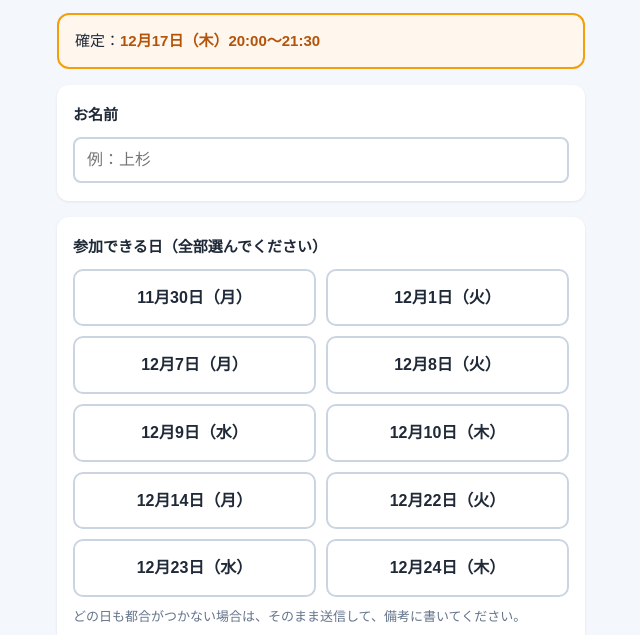
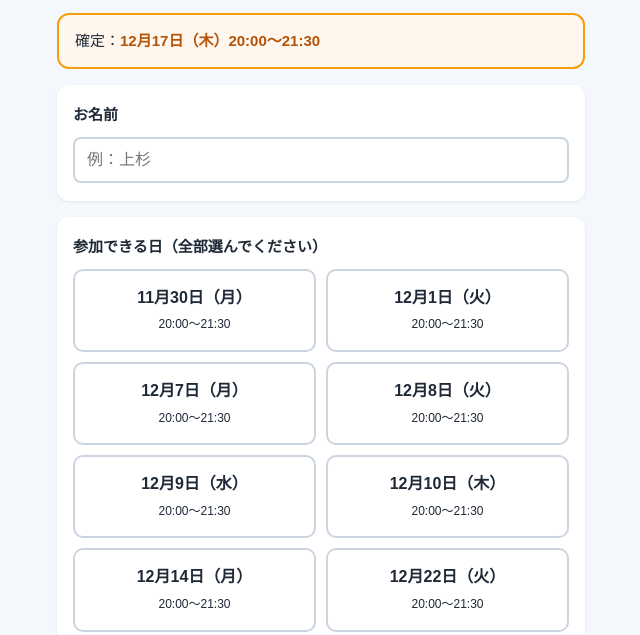
Before and after one commit to NAMBA-STAR/ai-katsuyou-nittei, a plain HTML site: page index.html in a window 1280 px wide. Shown: the part 148-783 px from the top of the page, without its empty margins (319-959 px from the left). Drawn offline with Linux system fonts and the light colour scheme.

Commit message:
Update index.html

```diff
--- a/index.html
+++ b/index.html
@@ -23,6 +23,7 @@
   .chip span { display: block; text-align: center; padding: 14px 6px; border: 2px solid #cbd5e1; border-radius: 10px; font-size: 16px; font-weight: 600; background: #fff; }
   .chip input:checked + span { background: #1e40af; border-color: #1e40af; color: #fff; }
   .chip input:focus-visible + span { outline: 3px solid #93c5fd; }
+  .chip span small { font-size: 12px; font-weight: 400; }
   .note { font-size: 13px; color: #64748b; margin-top: 10px; }
   button { width: 100%; background: #ea580c; color: #fff; border: none; font-size: 17px; font-weight: 700; padding: 16px; border-radius: 10px; cursor: pointer; }
   button:active { opacity: .85; }
@@ -44,16 +45,16 @@
     <div class="card">
       <span class="title">参加できる日（全部選んでください）</span>
       <div class="dates">
-        <label class="chip"><input type="checkbox" name="dates" value="11月30日（月）"><span>11月30日（月）</span></label>
-        <label class="chip"><input type="checkbox" name="dates" value="12月1日（火）"><span>12月1日（火）</span></label>
-        <label class="chip"><input type="checkbox" name="dates" value="12月7日（月）"><span>12月7日（月）</span></label>
-        <label class="chip"><input type="checkbox" name="dates" value="12月8日（火）"><span>12月8日（火）</span></label>
-        <label class="chip"><input type="checkbox" name="dates" value="12月9日（水）"><span>12月9日（水）</span></label>
-        <label class="chip"><input type="checkbox" name="dates" value="12月10日（木）"><span>12月10日（木）</span></label>
-        <label class="chip"><input type="checkbox" name="dates" value="12月14日（月）"><span>12月14日（月）</span></label>
-        <label class="chip"><input type="checkbox" name="dates" value="12月22日（火）"><span>12月22日（火）</span></label>
-        <label class="chip"><input type="checkbox" name="dates" value="12月23日（水）"><span>12月23日（水）</span></label>
-        <label class="chip"><input type="checkbox" name="dates" value="12月24日（木）"><span>12月24日（木）</span></label>
+        <label class="chip"><input type="checkbox" name="dates" value="11月30日（月）"><span>11月30日（月）<br><small>20:00〜21:30</small></span></label>
+        <label class="chip"><input type="checkbox" name="dates" value="12月1日（火）"><span>12月1日（火）<br><small>20:00〜21:30</small></span></label>
+        <label class="chip"><input type="checkbox" name="dates" value="12月7日（月）"><span>12月7日（月）<br><small>20:00〜21:30</small></span></label>
+        <label class="chip"><input type="checkbox" name="dates" value="12月8日（火）"><span>12月8日（火）<br><small>20:00〜21:30</small></span></label>
+        <label class="chip"><input type="checkbox" name="dates" value="12月9日（水）"><span>12月9日（水）<br><small>20:00〜21:30</small></span></label>
+        <label class="chip"><input type="checkbox" name="dates" value="12月10日（木）"><span>12月10日（木）<br><small>20:00〜21:30</small></span></label>
+        <label class="chip"><input type="checkbox" name="dates" value="12月14日（月）"><span>12月14日（月）<br><small>20:00〜21:30</small></span></label>
+        <label class="chip"><input type="checkbox" name="dates" value="12月22日（火）"><span>12月22日（火）<br><small>20:00〜21:30</small></span></label>
+        <label class="chip"><input type="checkbox" name="dates" value="12月23日（水）"><span>12月23日（水）<br><small>20:00〜21:30</small></span></label>
+        <label class="chip"><input type="checkbox" name="dates" value="12月24日（木）"><span>12月24日（木）<br><small>20:00〜21:30</small></span></label>
       </div>
       <p class="note">どの日も都合がつかない場合は、そのまま送信して、備考に書いてください。</p>
     </div>
```
